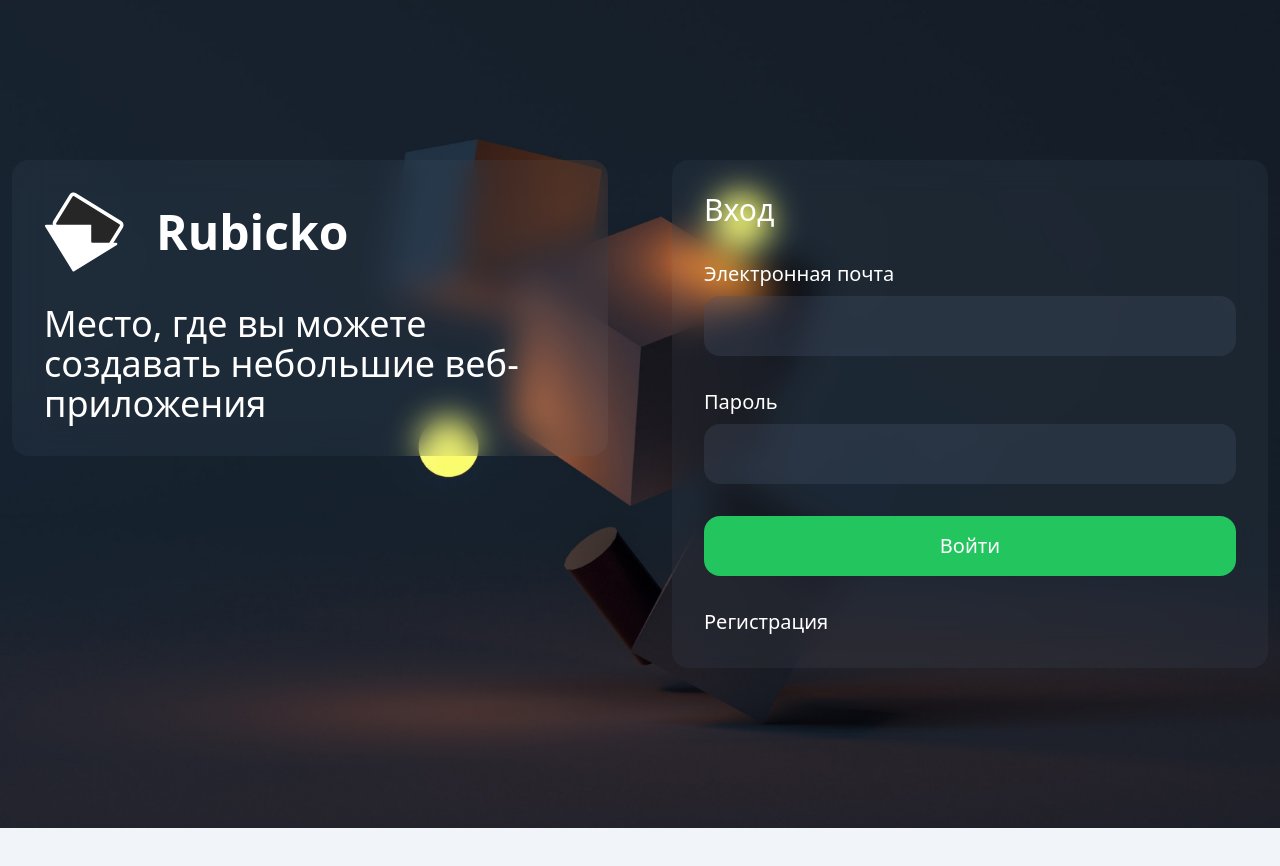
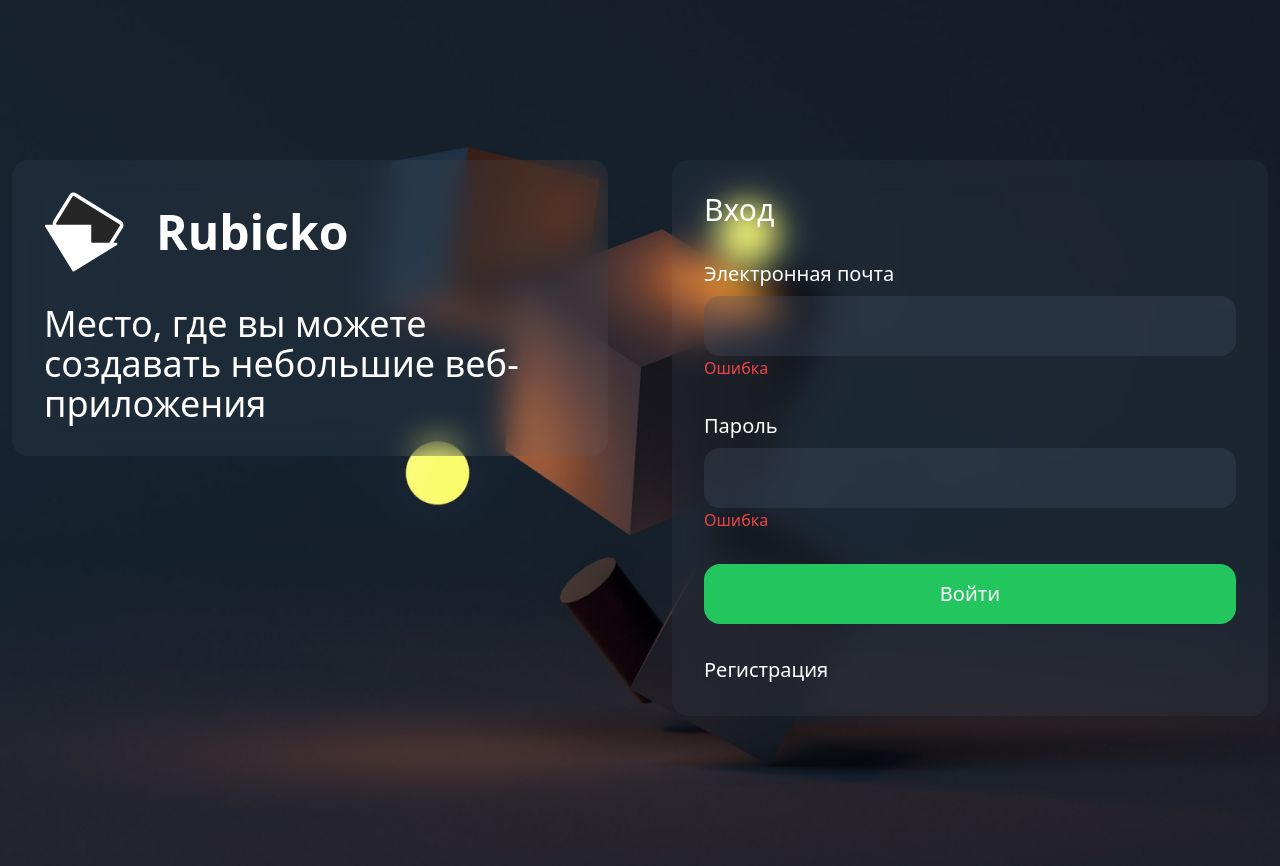
Before and after one commit to merpich/vue-rubicko, a Vue app in the folder client/: page / in a window 1280 px wide. Shown: the top 866 px of the page. Before the commit the page ends 828 px from the top, so only its background shows below. Built offline with nearby package versions, Linux system fonts and the light colour scheme.

Commit message:
add errors;

```diff
--- a/client/src/components/auth/TheLogin.vue
+++ b/client/src/components/auth/TheLogin.vue
@@ -4,11 +4,13 @@
 			<h2 class="app-title-intro">Вход</h2>
 			<div class="grid">
 				<label class="app-label-intro" for="email">Электронная почта</label>
-				<input class="app-control-intro rounded-2xl" id="email" name="email" type="email">
+				<input class="app-control-intro rounded-2xl" id="email" name="email" type="email" autocomplete="off">
+				<p class="text-red-500">Ошибка</p>
 			</div>
 			<div class="grid">
 				<label class="app-label-intro" for="password">Пароль</label>
 				<input class="app-control-intro rounded-2xl" id="password" name="password" type="password">
+				<p class="text-red-500">Ошибка</p>
 			</div>
 			<button class="app-button-intro rounded-2xl">Войти</button>
 			<RouterLink class="app-link-intro" to="register">Регистрация</RouterLink>
--- a/client/src/components/auth/TheRegister.vue
+++ b/client/src/components/auth/TheRegister.vue
@@ -5,14 +5,17 @@
 			<div class="grid">
 				<label class="app-label-intro" for="email">Электронная почта</label>
 				<input class="app-control-intro rounded-2xl" id="email" name="email" type="email">
+				<p class="text-red-500">Ошибка</p>
 			</div>
 			<div class="grid">
 				<label class="app-label-intro" for="password">Пароль</label>
 				<input class="app-control-intro rounded-2xl" id="password" name="password" type="password">
+				<p class="text-red-500">Ошибка</p>
 			</div>
 			<div class="grid">
 				<label class="app-label-intro" for="password_repeat">Повтор пароля</label>
 				<input class="app-control-intro rounded-2xl" id="password_repeat" name="password_repeat" type="password">
+				<p class="text-red-500">Ошибка</p>
 			</div>
 			<button class="app-button-intro rounded-2xl">Зарегистрироваться</button>
 			<RouterLink class="app-link-intro" to="/">Вход</RouterLink>
```
